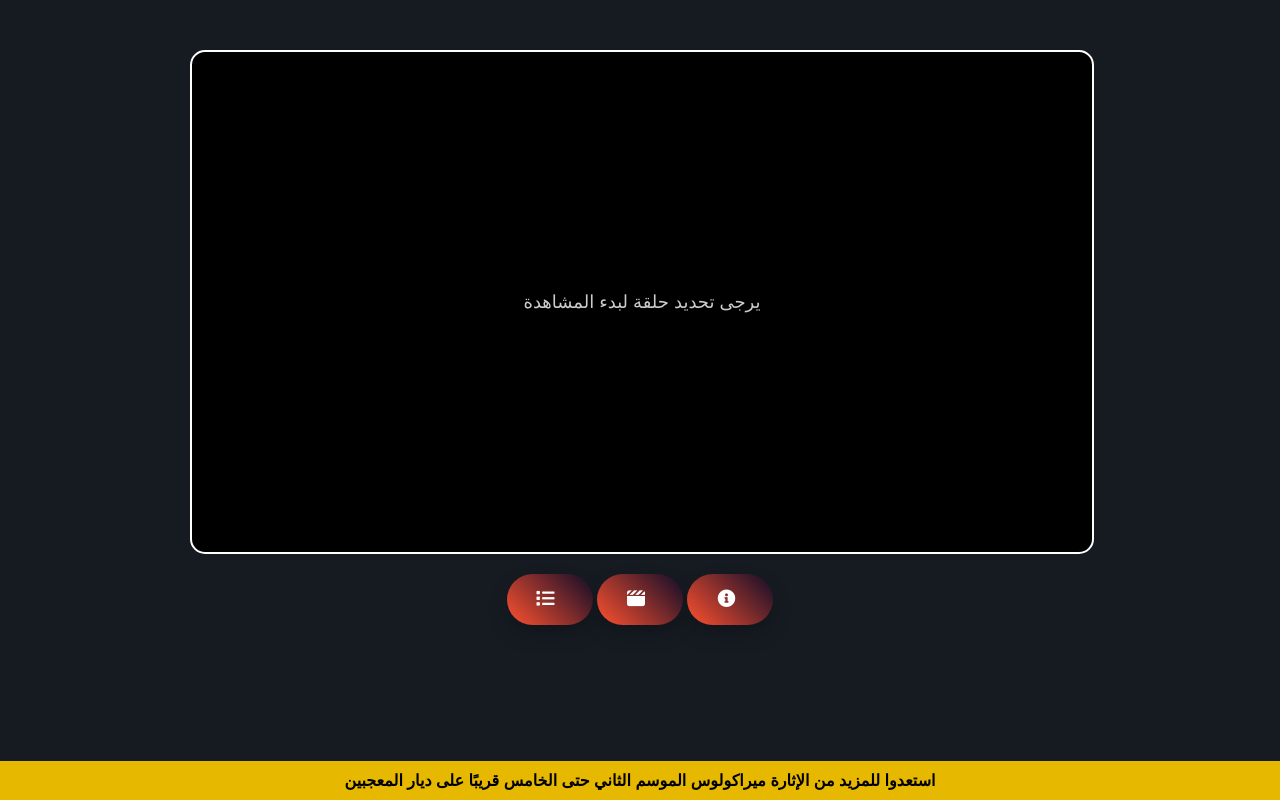
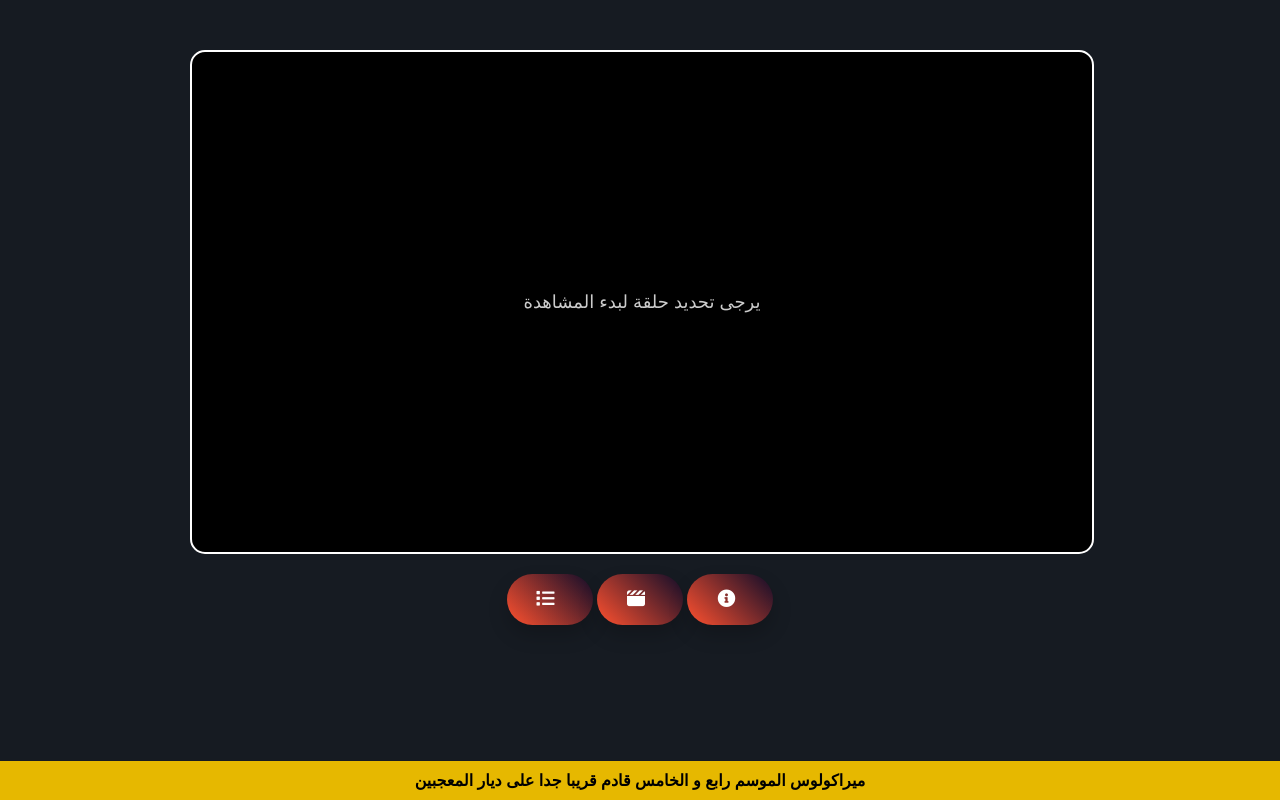
Before and after one commit to fanshome0/Miraculous, a plain HTML site: page index.html in a window 1280 px wide. Drawn offline with Linux system fonts and the light colour scheme.

Commit message:
Update index.html
directly to the main branch

```diff
--- a/index.html
+++ b/index.html
@@ -841,7 +841,7 @@ setInterval(checkInternetConnection, 3000);
     <footer class="footer">
         <div class="marquee-container">
             <div class="marquee">
-       استعدوا للمزيد من الإثارة ميراكولوس الموسم الثاني حتى الخامس قريبًا على ديار المعجبين       </div>
+       ميراكولوس الموسم رابع و الخامس قادم قريبا جدا على ديار المعجبين        </div>
         </div>
     </footer>
 </body>
```
